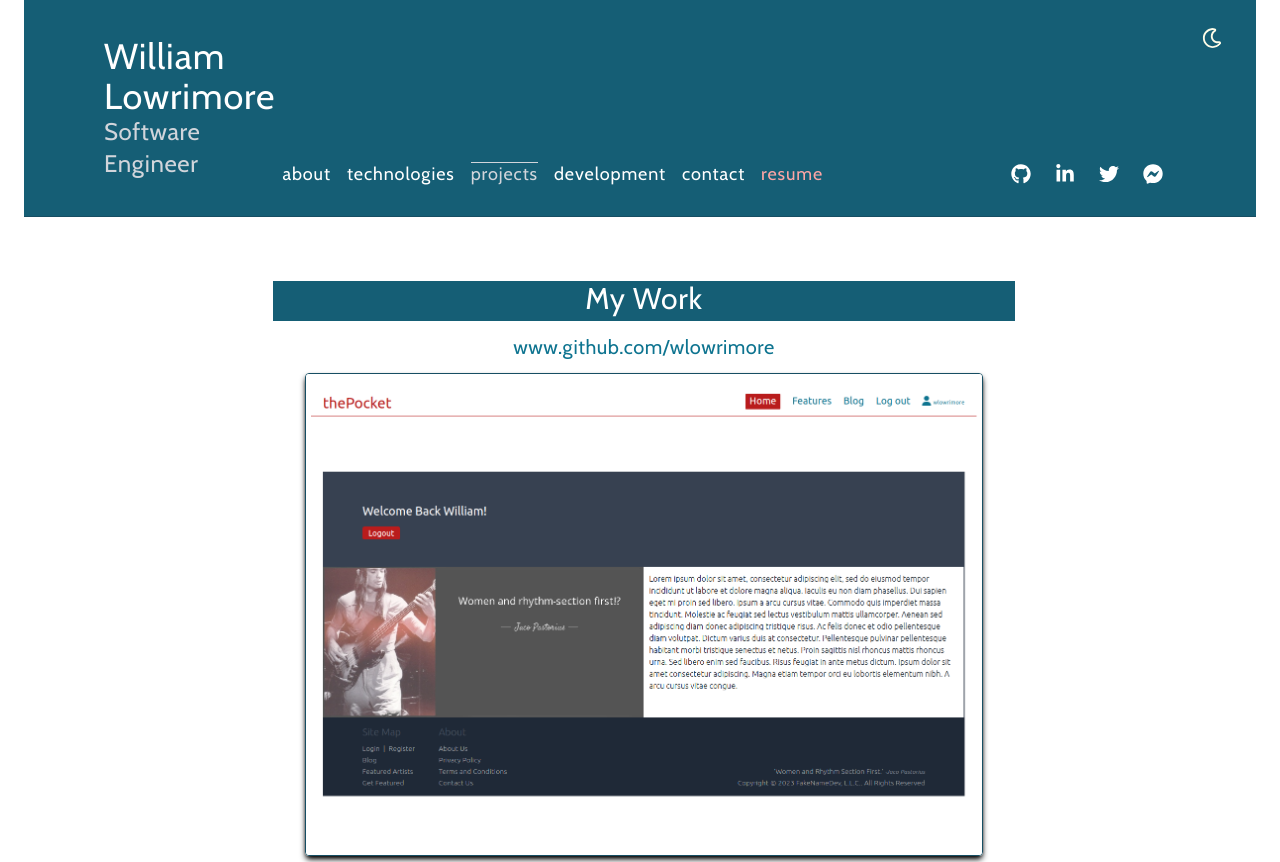
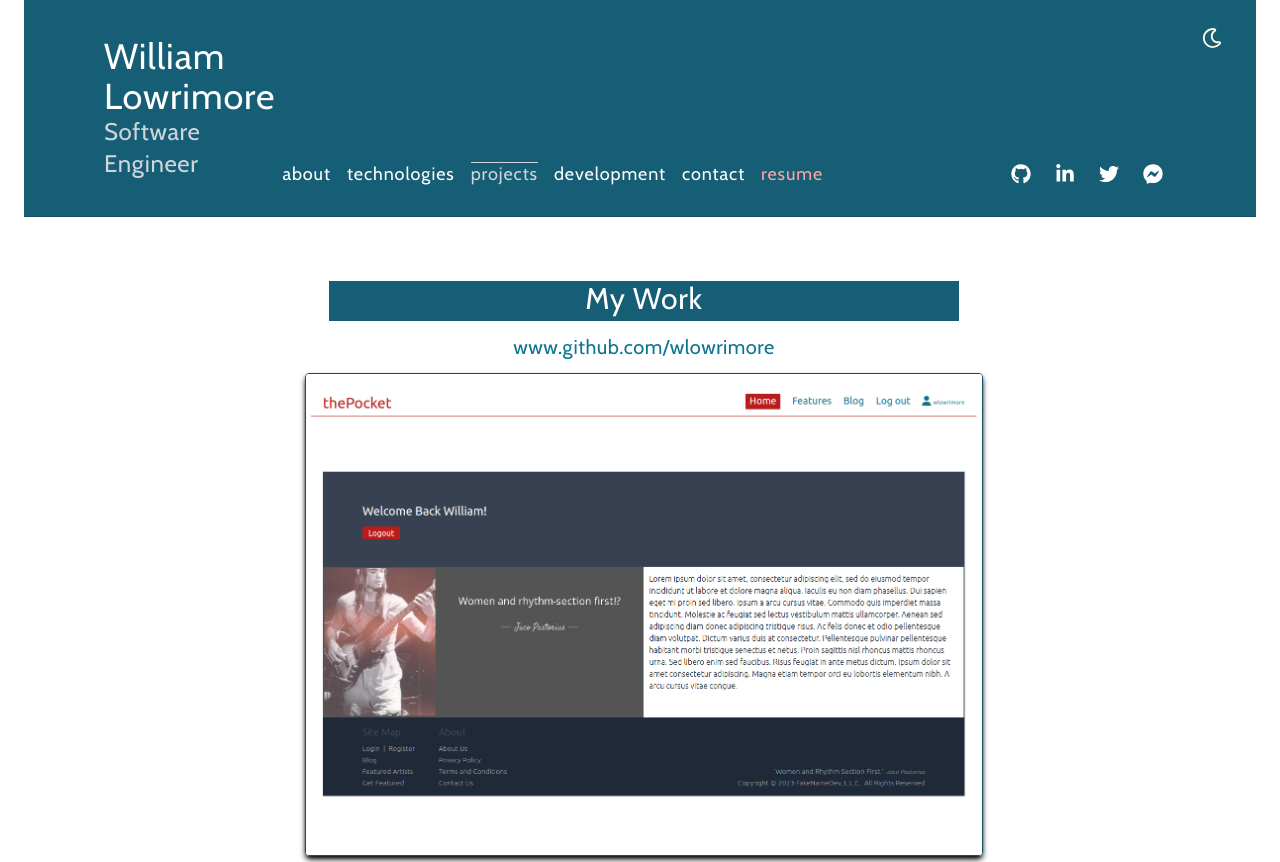
Before and after one commit to wlowrimore/reaxt_port23, a Next.js app: page /projects in a window 1280 px wide. Shown: the top 862 px of the page. Built offline with nearby package versions, Linux system fonts and the light colour scheme.

Commit message:
adjusting margin on my work title per screen size

```diff
--- a/app/projects/page.jsx
+++ b/app/projects/page.jsx
@@ -23,7 +23,7 @@ const Projects = () => {
 
   return (
     <section className="px-4 lg:pl-6 lg:my-6">
-      <h2 className="text-xl py-1 lg:pt-0 lg:text-3xl text-center text-cyan-700 md:text-white lg:bg-cyan-800 tracking-wide lg:mx-[8.5rem] 2xl:mx-72">
+      <h2 className="text-xl py-1 lg:pt-0 lg:text-3xl text-center text-cyan-700 md:text-white lg:bg-cyan-800 tracking-wide lg:mx-[4.5em] xl:mx-[6.4em] 2xl:mx-[9.5em]">
         My Work
       </h2>
       <p className="flex lg:text-xl justify-center tracking-wide pt-3">
```
